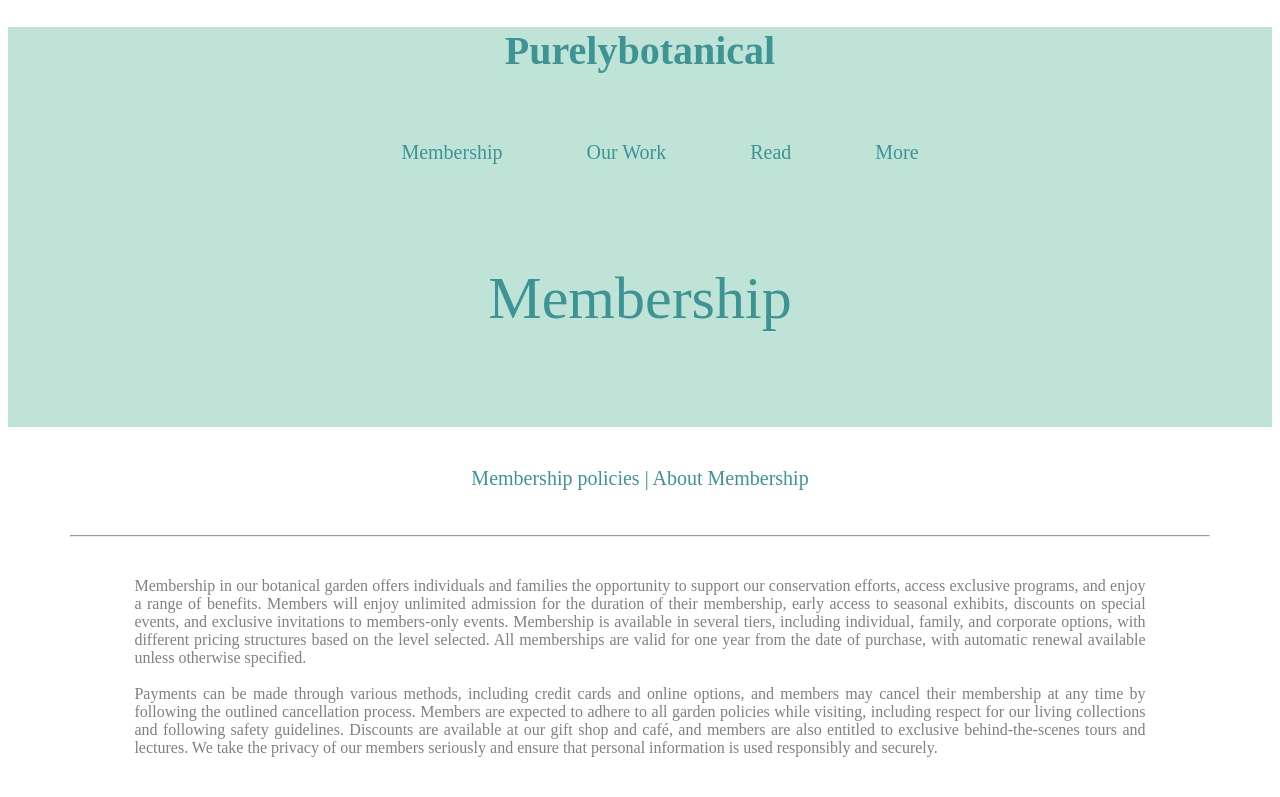
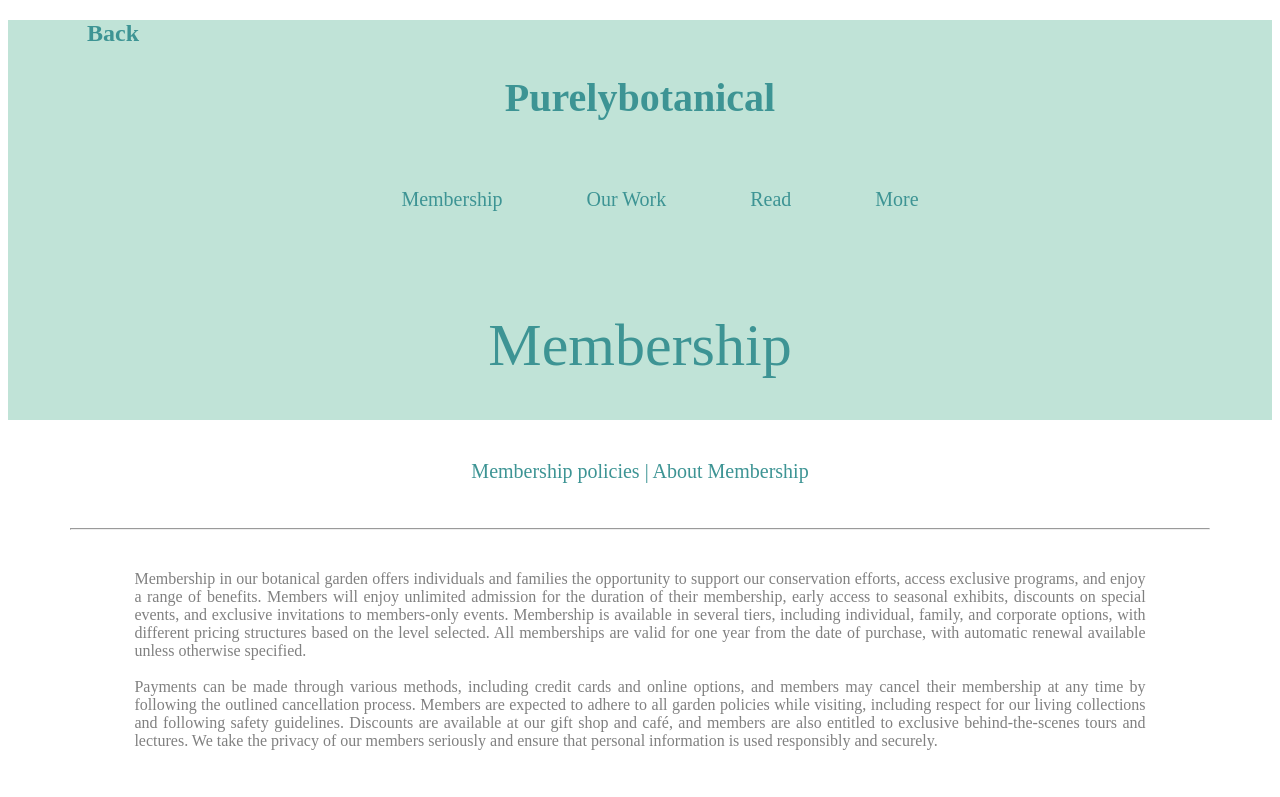
Before and after one commit to shrishtibhandari/AOTM, a plain HTML site: page botanical form.html in a window 1280 px wide. Shown: the top 797 px of the page. Drawn offline with Linux system fonts and the light colour scheme.

Commit message:
Add files via upload

```diff
--- a/botanical form.html
+++ b/botanical form.html
@@ -117,11 +117,27 @@ margin-left:50px;}
 background:;
 height:40px;}
 
+#back
+{background:;
+width:200px;
+}
+
+
+
+#back h2 a
+{text-decoration:none;
+margin-left:10px;
+color:#3D9494;}
+
 </style>
 
 <body>
 
 <header>
+<div id="back">
+ <h2> <a href="index.html"> Back </a> </h2>
+</div>
+
  <h1 style="color:#3D9494;font-size:40px;";"> Purelybotanical </h1>
 <ul>
      <a href="#"> <li>Membership</li> </a>
@@ -249,6 +265,11 @@ Cancellation Process.</p>
 </form>
 </div>
 
+<footer>
+hlo
+</footer>
+
+
 </body>
 
 </html>
```
